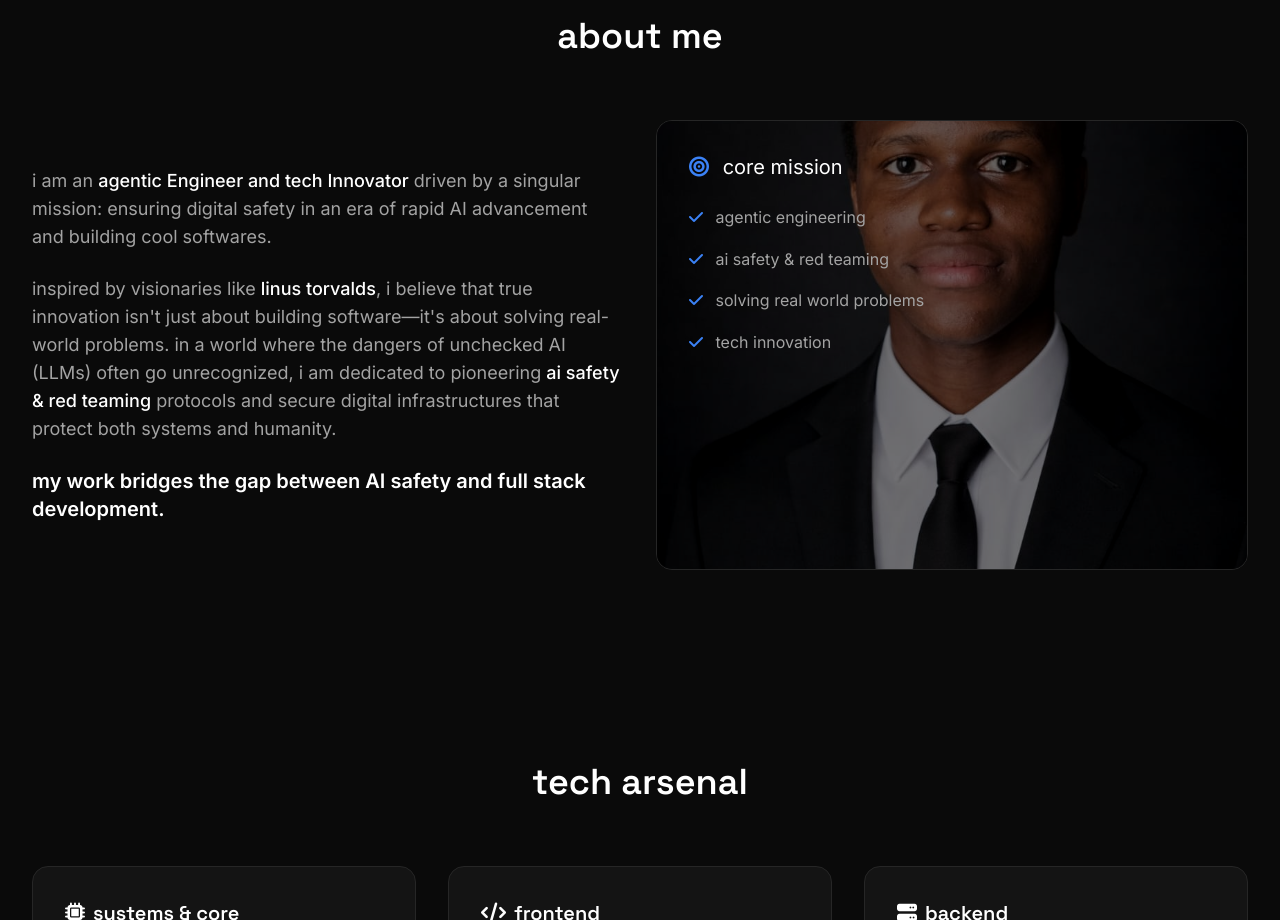
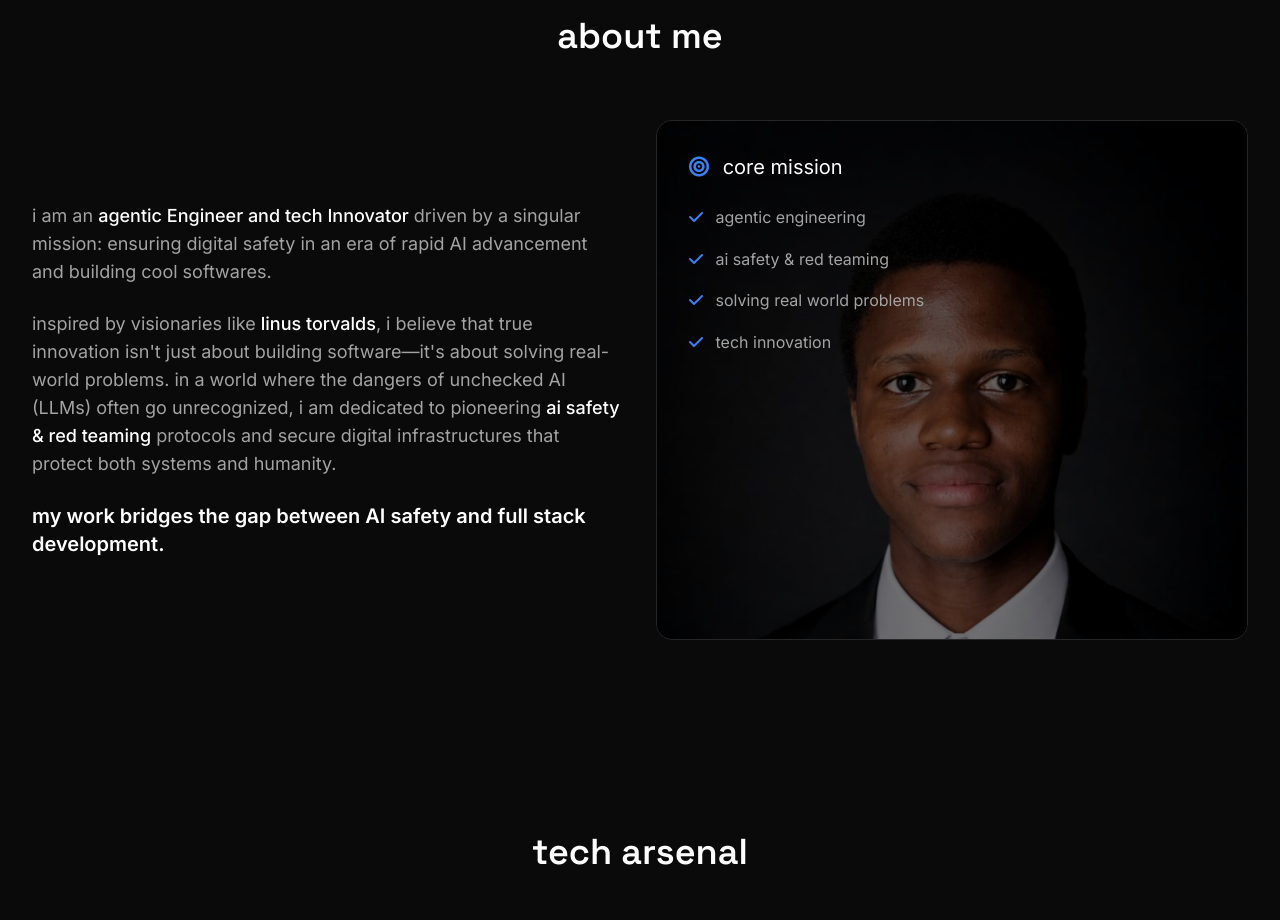
Before and after one commit to HOLYKEYZ/Joseph-Portfolio, a Next.js app: page / in a window 1280 px wide. Shown: the part 880-1800 px from the top of the page. Built offline with nearby package versions, Linux system fonts and the light colour scheme.

Commit message:
update readme

```diff
--- a/src/app/page.tsx
+++ b/src/app/page.tsx
@@ -297,8 +297,8 @@ export default function Home() {
               </p>
             </div>
 
-            <div className="mission-card rounded-2xl p-8 min-h-[450px] border border-border-subtle relative overflow-hidden bg-card">
-              <div className="absolute inset-0 bg-cover bg-no-repeat bg-center mission-card-bg" style={{ backgroundImage: 'url(/joseph.jpeg)', filter: 'brightness(0.9) contrast(1.1)' }} />
+            <div className="mission-card rounded-2xl p-8 min-h-[520px] border border-border-subtle relative overflow-hidden bg-card">
+              <div className="absolute inset-0 bg-cover bg-no-repeat bg-top mission-card-bg" style={{ backgroundImage: 'url(/joseph.jpeg)', filter: 'brightness(0.9) contrast(1.1)' }} />
               <div className="absolute inset-0 bg-black/50 mission-card-overlay" />
               <div className="relative z-10 mission-card-content">
                 <h3 className="mb-6 text-text-primary text-xl">
```
